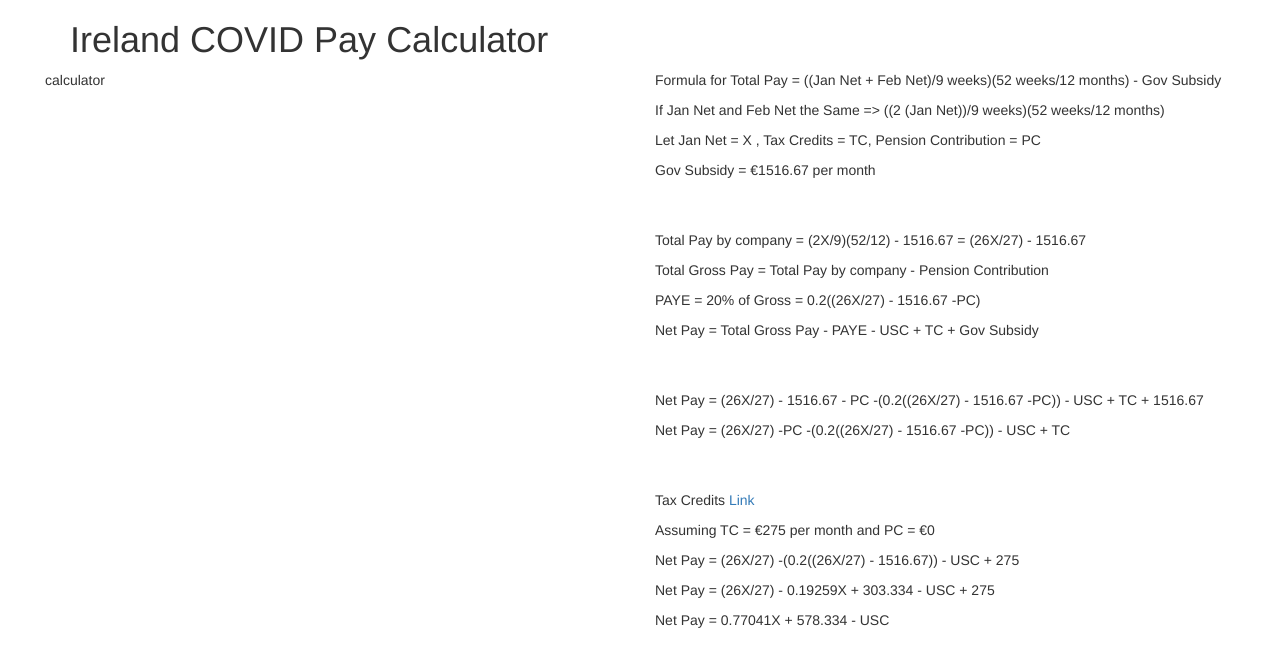
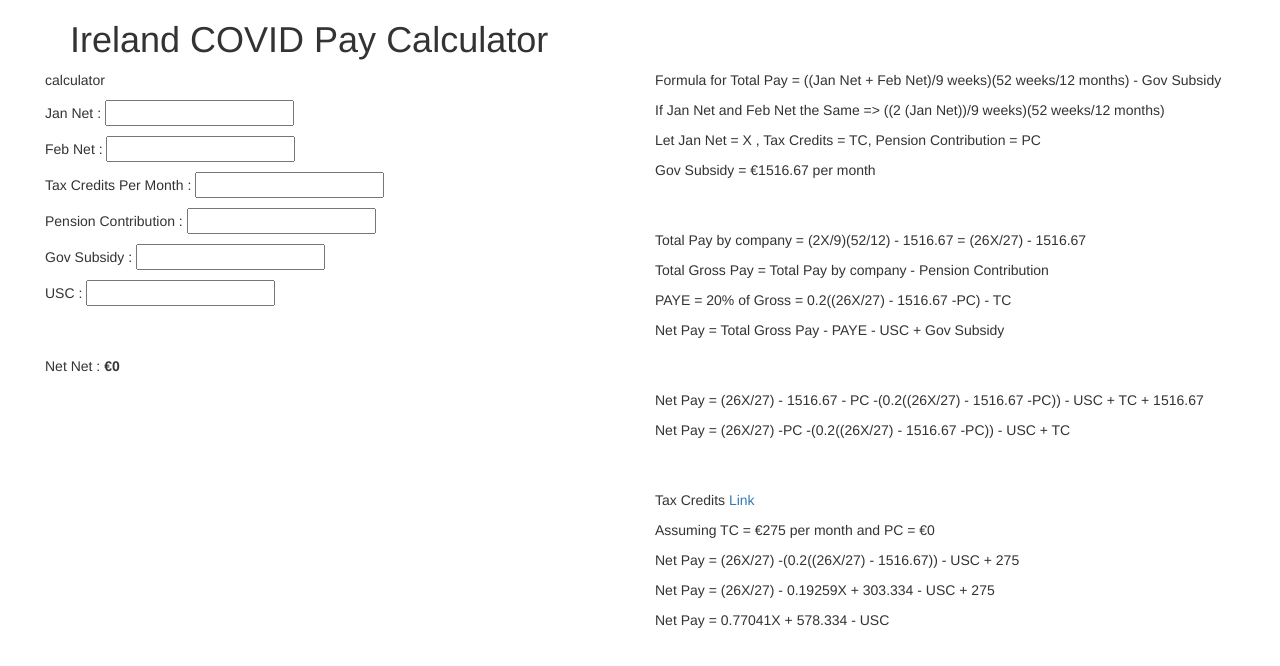
Before and after one commit to 1carew1/covid-pay-calculator, a React (Create React App) app: page / in a window 1280 px wide. Shown: the top 666 px of the page. Built offline with nearby package versions, Linux system fonts and the light colour scheme.

Commit message:
Initial Idea working

```diff
--- a/package.json
+++ b/package.json
@@ -18,6 +18,6 @@
     "deploy": "gh-pages -d build"
   },
   "devDependencies": {
-    "gh-pages": "^1.1.0"
+    "gh-pages": "^1.2.0"
   }
 }
--- a/src/FullBody.js
+++ b/src/FullBody.js
@@ -1,12 +1,100 @@
 import React, { Component } from 'react';
 
 class FullBody extends Component {
+
+  constructor(props) {
+      super(props)
+      this.state = {
+        TC : 275,
+        USC : 0,
+        PC : 0,
+        GOV : 1516.67
+      }
+    }
+
+  setJanNet(janNetEvent) {
+    console.log(janNetEvent.target.value);
+      this.setState({
+        janNet : janNetEvent.target.value
+      });
+  }
+
+  setFebNet(febNetEvent) {
+    console.log(febNetEvent.target.value);
+      this.setState({
+        febNet : febNetEvent.target.value
+      });
+  }
+
+  setTC(tcEvent) {
+    console.log(tcEvent.target.value);
+      this.setState({
+        taxCredits : tcEvent.target.value
+      });
+  }
+
+  setPC(event) {
+    console.log(event.target.value);
+      this.setState({
+        PC : event.target.value
+      });
+  }
+
+  setGov(event) {
+    console.log(event.target.value);
+      this.setState({
+        GOV : event.target.value
+      });
+  }
+
+  setUSC(uSCEvent) {
+    console.log(uSCEvent.target.value);
+      this.setState({
+        USC : uSCEvent.target.value
+      });
+  }
+
+  calculateNet(){
+    const janNet = Number(this.state.janNet);
+    if(!janNet){
+        return 0;
+    }
+    console.log("Jan Net " + janNet);
+    let febNet = Number(this.state.febNet);
+    if(!febNet){
+      febNet = janNet;
+    }
+    console.log("Feb Net " + febNet);
+    const janNetAndFebNet = janNet + febNet;
+    console.log("Jan Net and Feb Net " + janNetAndFebNet);
+    const totalPay = ((Number(janNetAndFebNet)/9)*(52/12)) - Number(this.state.GOV);
+    console.log("Total Pay " + totalPay);
+    const totalGross = totalPay - Number(this.state.PC);
+    console.log("Total Gross " + totalGross);
+    const PAYE = Number(Number(totalGross)*0.2) - Number(this.state.TC);
+    console.log("PAYE " + PAYE);
+    const totalNet = totalGross - PAYE - Number(this.state.USC) + Number(this.state.GOV);
+    console.log("Total Net " + totalNet);
+    return totalNet;
+  }
+
   render() {
+    const calcNet = this.calculateNet();
+
     return (
         <div className="container-fluid">
            <div className="col-md-12">
              <div className="col-md-6">
                 <p>calculator</p>
+                <p>Jan Net : <input value={this.state.financialGoal} type="number" onChange={this.setJanNet.bind(this)}/></p>
+                <p>Feb Net : <input value={this.state.financialGoal} type="number" onChange={this.setFebNet.bind(this)}/></p>
+                <p>Tax Credits Per Month : <input value={this.state.financialGoal} type="number" onChange={this.setTC.bind(this)}/></p>
+                <p>Pension Contribution : <input value={this.state.financialGoal} type="number" onChange={this.setPC.bind(this)}/></p>
+                <p>Gov Subsidy : <input value={this.state.financialGoal} type="number" onChange={this.setGov.bind(this)}/></p>
+                <p>USC : <input value={this.state.financialGoal} type="number" onChange={this.setUSC.bind(this)}/></p>
+                <br/>
+                <br/>
+                <p>Net Net : <strong>€{calcNet}</strong></p>
              </div>
              <div className="col-md-6">
                 <p>Formula for Total Pay = ((Jan Net + Feb Net)/9 weeks)(52 weeks/12 months) - Gov Subsidy</p>
@@ -17,8 +105,8 @@ class FullBody extends Component {
                 <br/>
                 <p>Total Pay by company = (2X/9)(52/12) - 1516.67 = (26X/27) - 1516.67</p>
                 <p>Total Gross Pay = Total Pay by company - Pension Contribution</p>
-                <p>PAYE = 20% of Gross = 0.2((26X/27) - 1516.67 -PC)</p>
-                <p>Net Pay = Total Gross Pay - PAYE - USC + TC + Gov Subsidy</p>
+                <p>PAYE = 20% of Gross = 0.2((26X/27) - 1516.67 -PC) - TC</p>
+                <p>Net Pay = Total Gross Pay - PAYE - USC + Gov Subsidy</p>
                 <br/>
                 <br/>
                 <p>Net Pay = (26X/27) - 1516.67 - PC -(0.2((26X/27) - 1516.67 -PC)) - USC + TC + 1516.67</p>
```
